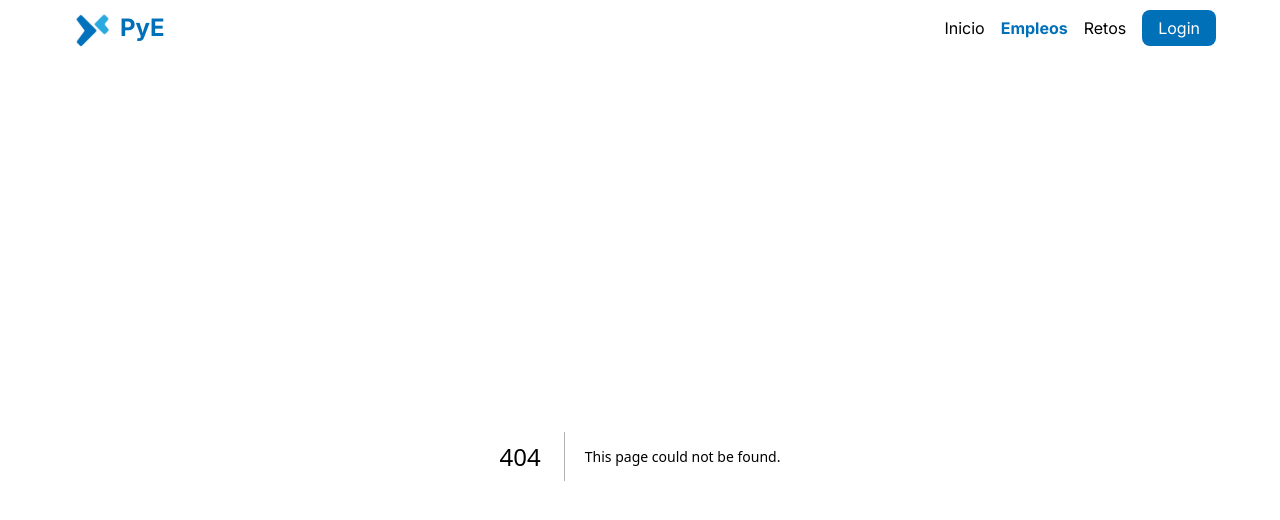
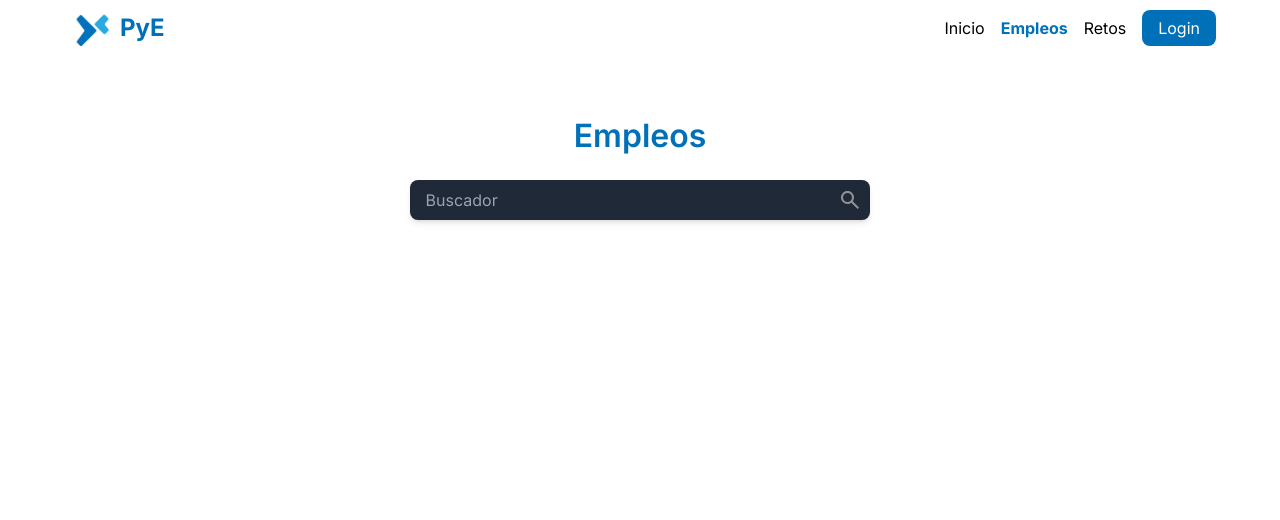
Before and after one commit to Juanies/pye, a Next.js app: page /empleos in a window 1280 px wide. Before the commit this address had no page. Shown: the top 520 px of the page. Built offline with nearby package versions, Linux system fonts and the light colour scheme.

Commit message:
Search bar

```diff
--- /dev/null
+++ b/images/SearchInput.tsx
@@ -0,0 +1,8 @@
+export default function SearchInput(){
+  return(
+    <svg  width="24" height="24" viewBox="0 0 24 24" fill="none" xmlns="http://www.w3.org/2000/svg">
+      <path d="M19.6 21L13.3 14.7C12.8 15.1 12.225 15.4167 11.575 15.65C10.925 15.8833 10.2333 16 9.5 16C7.68333 16 6.146 15.3707 4.888 14.112C3.63 12.8533 3.00067 11.316 3 9.5C2.99933 7.684 3.62867 6.14667 4.888 4.888C6.14733 3.62933 7.68467 3 9.5 3C11.3153 3 12.853 3.62933 14.113 4.888C15.373 6.14667 16.002 7.684 16 9.5C16 10.2333 15.8833 10.925 15.65 11.575C15.4167 12.225 15.1 12.8 14.7 13.3L21 19.6L19.6 21ZM9.5 14C10.75 14 11.8127 13.5627 12.688 12.688C13.5633 11.8133 14.0007 10.7507 14 9.5C13.9993 8.24933 13.562 7.187 12.688 6.313C11.814 5.439 10.7513 5.00133 9.5 5C8.24867 4.99867 7.18633 5.43633 6.313 6.313C5.43967 7.18967 5.002 8.252 5 9.5C4.998 10.748 5.43567 11.8107 6.313 12.688C7.19033 13.5653 8.25267 14.0027 9.5 14Z" fill="#939393"/>
+    </svg>
+
+  )
+}
--- /dev/null
+++ b/src/app/components/SearchBar.tsx
@@ -0,0 +1,12 @@
+import SearchInput from "../../../images/searchinput";
+
+export default function SearchBar(){
+  return(
+      <label className="mt-5 flex items-center w-[40%] bg-gray-800 rounded-lg shadow-md">
+        <input type="text" placeholder="Buscador" className="w-full bg-transparent text-[#fff] placeholder-gray-400 px-4 py-2 rounded-lg focus:outline-none" />
+        <div className="flex items-center justify-center h-full w-auto p-2">
+          <SearchInput/>
+        </div>
+      </label>
+  )
+}
--- /dev/null
+++ b/src/app/empleos/page.tsx
@@ -0,0 +1,14 @@
+import SearchInput from "../../../images/searchinput";
+import SearchBar from "../components/SearchBar";
+
+export default function Jobs(){
+  return(
+    <div className="flex min-h-screen mx-auto container mt-14 flex-col lg:max-w-6xl md:max-w-2xl items-center">
+      <h1 className="text-[#0070B9] leading-normal text-[2rem] max-w-[8em] font-semibold">
+        Empleos
+      </h1>
+      <SearchBar/>
+
+    </div>
+  )
+}
```
